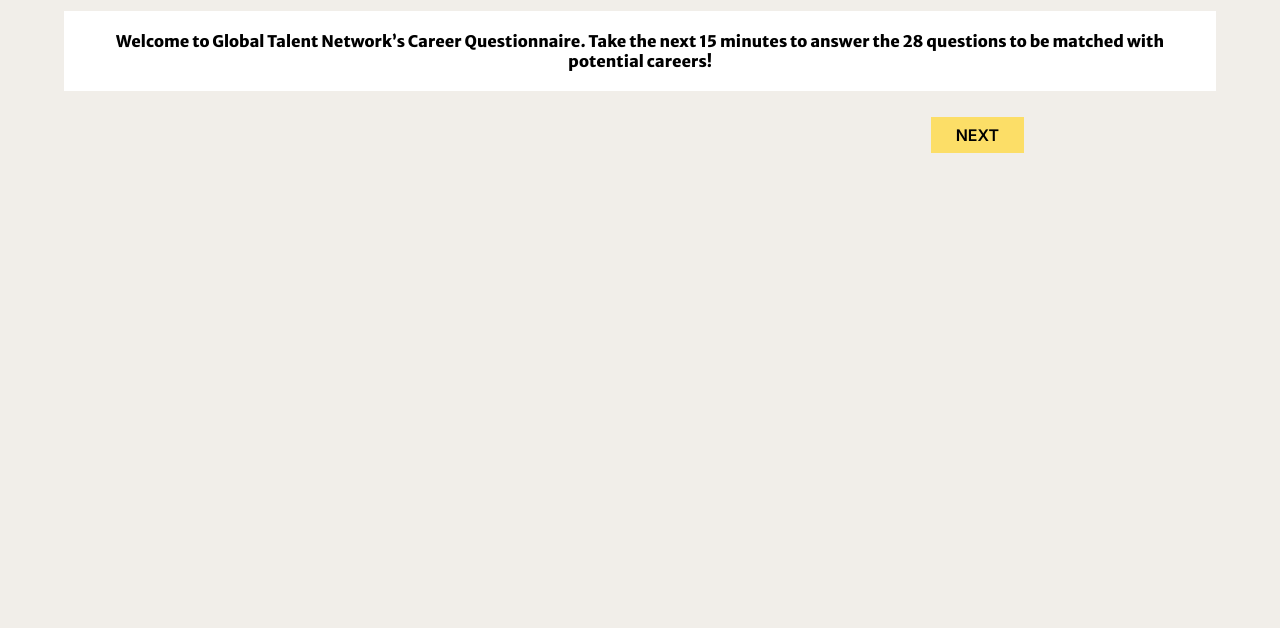
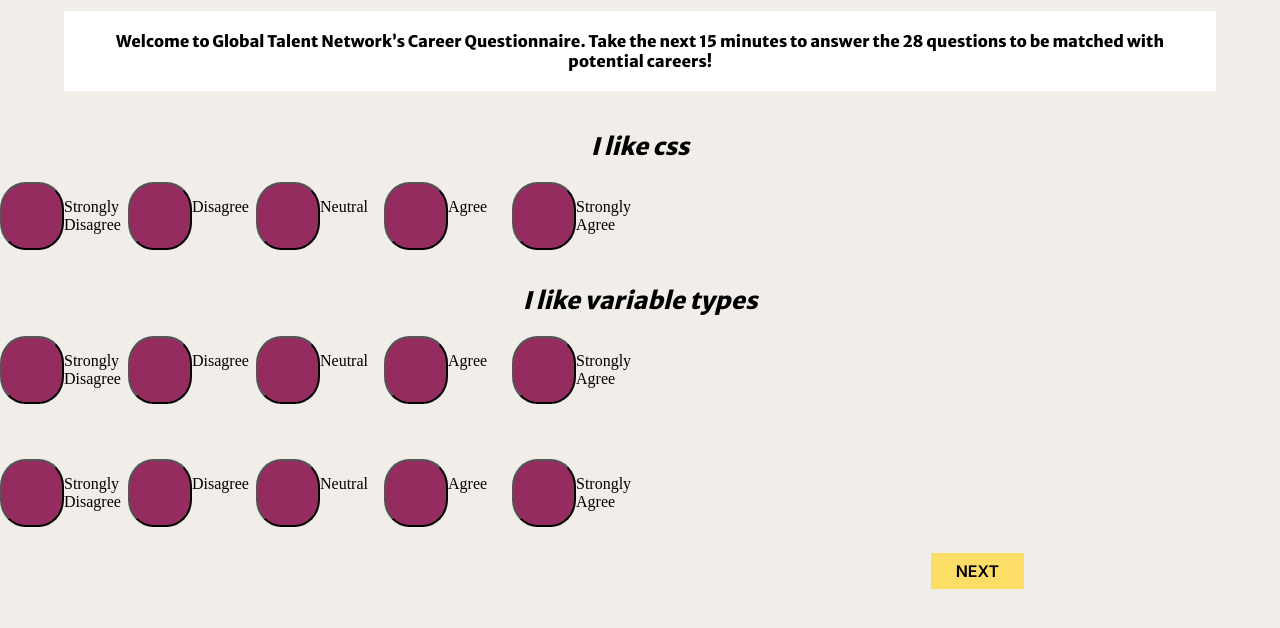
Before and after one commit to navidboloorian/eng100d_group_a, a React (Create React App) app in the folder frontend/: page / in a window 1280 px wide. Shown: the top 628 px of the page. Built offline with nearby package versions, Linux system fonts and the light colour scheme.

Commit message:
adding button styling components
TODO:
center label below button
link buttons to actions

```diff
--- a/frontend/src/App.css
+++ b/frontend/src/App.css
@@ -5,6 +5,7 @@
  * Unselected: #942C60
  *
  */
+
 
 
 .App {
--- a/frontend/src/App.js
+++ b/frontend/src/App.js
@@ -2,12 +2,24 @@
 import './App.css';
 import HeaderMsg from './HeaderMsg';
 import NextButton from './NextButton';
+import Question from "./Question";
 
 function App() {
   return (
     <>
-        <HeaderMsg/>
-        <NextButton/>
+        <div className='GridContainer'>
+          <div className="PageIntro">
+            <HeaderMsg/>
+          </div>
+          <div className="Question">
+            <Question question={"I like css"}/>
+            <Question question={"I like variable types"}/>
+            <Question/>
+          </div>
+          <div className='BottomNavButtons'>
+            <NextButton/>
+          </div>
+        </div>
     </>
 
   );
--- /dev/null
+++ b/frontend/src/Question.css
@@ -0,0 +1,33 @@
+@import url('https://fonts.googleapis.com/css2?family=Merriweather+Sans:wght@800&display=swap');
+
+
+.Question {
+    margin-top: 5px;
+    margin-bottom: 5px;
+    display: grid;
+}
+
+.QuestionButtonRow {
+    align-self: center;
+    display: grid;
+    grid-template-columns: 10% 10% 10% 10% 10%;
+}
+
+.QuestionButtonColumn {
+    display: grid;
+    grid-template-columns: 50% 50%;
+}
+
+.QuestionText {
+
+    font-family: 'Merriweather Sans';
+    font-style: italic;
+    text-align: center;
+    padding-top: 5px;
+}
+
+.QuestionButton {
+
+    background-color: #942C60;
+    border-radius: 40%
+}
--- /dev/null
+++ b/frontend/src/Question.js
@@ -0,0 +1,35 @@
+import "./Question.css"
+
+function Question({question}) {
+
+    return (
+        <div className="Question">
+            <h2 className="QuestionText">{question}</h2>
+            <div className="QuestionButtonRow">
+                <div className="QuestionButtonColumn">
+                    <button className="QuestionButton"> </button>
+                    <p>Strongly Disagree</p>
+                </div>
+                <div className="QuestionButtonColumn">
+                    <button className="QuestionButton"> </button>
+                    <p>Disagree</p>
+                </div>
+                <div className="QuestionButtonColumn">
+                    <button className="QuestionButton"> </button>
+                    <p>Neutral</p>
+                </div>
+                <div className="QuestionButtonColumn">
+                    <button className="QuestionButton"> </button>
+                    <p>Agree</p>
+                </div>
+                <div className="QuestionButtonColumn">
+                    <button className="QuestionButton"> </button>
+                    <p>Strongly Agree</p>
+                </div>
+
+            </div>
+        </div>
+    );
+}
+
+export default Question
```
Also changed, not shown: 1 other file (tests, documents, lock files or other folders).
